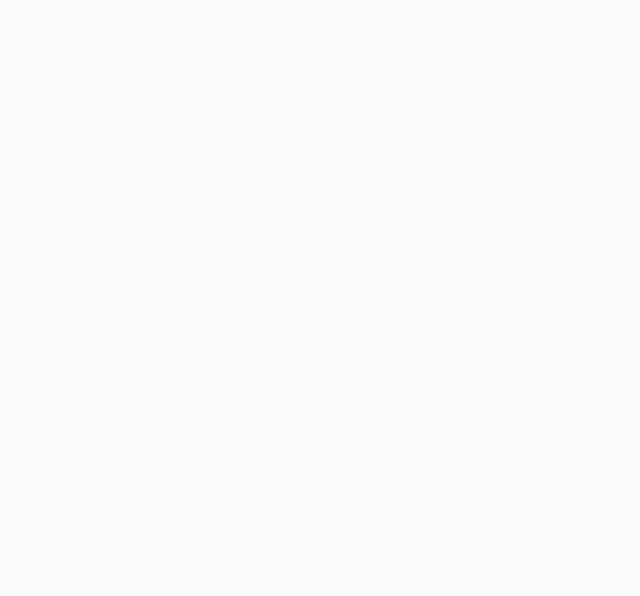
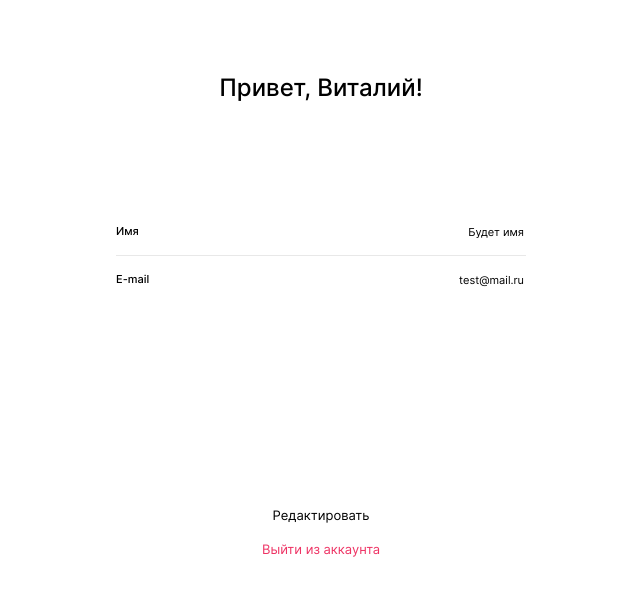
Before and after one commit to sofiapeshekhonova/movies-explorer-frontend, a React (Create React App) app: page /profile in a window 1280 px wide. Before the commit this address had no page. Shown: the top 596 px of the page, without its empty margins (319-959 px from the left). Built offline with nearby package versions, Linux system fonts and the light colour scheme.

Commit message:
level-2: Profile

```diff
--- a/src/components/App/App.jsx
+++ b/src/components/App/App.jsx
@@ -5,6 +5,7 @@ import "./App.scss";
 import Movies from '../Movies/Movies';
 import Register from '../Register/Register';
 import Login from '../Login/Login';
+import Profile from '../Profile/Profile';
 
 function App() {
   return (
@@ -21,7 +22,7 @@ function App() {
            <Route path="/" element={ <Main />} />
            <Route path="/movies" element={ <Movies />} />
             <Route path="/saved-movies" element={ <SavedMovies />} />
-           {/*<Route path="/profile" element={ <Profile />} /> */}
+           <Route path="/profile" element={ <Profile />} />
         {/* <Route path="*" element={<NotFound/>} />  */}
         </Routes>
     </div>
--- /dev/null
+++ b/src/components/Profile/Profile.jsx
@@ -0,0 +1,42 @@
+import {Link} from "react-router-dom";
+import "./Profile.scss";
+
+function Profile() {
+  return (
+    <main className="content">
+      <section className="profile">
+        <h2 className="profile__title">Привет, Виталий!</h2>
+        <form className="form" noValidate>
+        <div className="profile-form__container">
+            <p className="profile-form__title">Имя</p>
+            <input
+              id="name"
+              className="profile-form__input"
+              name="name"
+              type="text"
+              value='Будет имя'
+            />
+        </div>
+        <div className="profile-form__container">
+          <p className="profile-form__title">E-mail</p>
+          <input
+            id="email"
+            className="profile-form__input"
+            name="email"
+            type="email"
+            value='test@mail.ru'
+          />
+        </div>
+          <button className="profile-form__button" type="submit" aria-label="Редактировать информацию о себе">Редактировать</button>
+        </form>
+        <Link to="/" className="profile__link">
+          <button className="profile__button" type="submit" aria-label="">
+            Выйти из аккаунта
+          </button>
+        </Link>
+      </section>
+    </main>
+  );
+}
+
+export default Profile;
--- /dev/null
+++ b/src/components/Profile/Profile.scss
@@ -0,0 +1,92 @@
+.profile {
+  max-width: 410px;
+  display: flex;
+  flex-direction: column;
+  align-items: center;
+  padding: 74px 30px 70px;
+  margin: 0 auto;
+  @media screen and (max-width: 768px) {
+    padding: 236px 30px 269px;
+  }
+  @media screen and (max-width: 320px) {
+    padding: 70px 30px 40px;
+    max-width: 260px;
+  }
+}
+
+.profile__title {
+  font-style: normal;
+  font-weight: 500;
+  font-size: 24px;
+  text-align: center;
+  margin: 0 0 106px 0;
+  @media screen and (max-width: 768px) {
+    margin-bottom: 79px;
+  }
+  @media screen and (max-width: 320px) {
+    margin-bottom: 63px;
+  }
+}
+
+.profile-form__container {
+  border-bottom: 1px solid var(--grey-light);
+  margin-top: 17px;
+  font-style: normal;
+  font-weight: 500;
+  font-size: 11px;
+  line-height: 13px;
+  display: flex;
+  justify-content: space-between;
+  padding-bottom: 16px;
+}
+
+.profile-form__container:last-of-type {
+  border: none;
+  padding: 0;
+}
+
+
+.profile-form__title {
+  margin: 0;
+}
+
+.profile-form__input {
+  border: 0;
+  margin: 0;
+  text-align: end;
+}
+
+.profile-form__button {
+  margin: 220px auto 16px;
+  border: none;
+  background-color: transparent;
+  font-style: normal;
+  font-weight: 400;
+  font-size: 13px;
+  text-align: center;
+  padding: 0;
+  cursor: pointer;
+  @media screen and (max-width: 768px) {
+    margin-top: 210px
+  }
+  @media screen and (max-width: 320px) {
+    font-size: 12px;
+    margin-top: 379px
+  }
+}
+
+.profile__button {
+  cursor: pointer;
+  font-style: normal;
+  font-weight: 400;
+  font-size: 13px;
+  text-align: center;
+  border: none;
+  background-color: transparent;
+  color: var(--pink);
+  margin: 0;
+  padding: 0;
+  @media screen and (max-width: 320px) {
+    font-size: 12px;
+  }
+}
--- a/src/components/Register/Register.jsx
+++ b/src/components/Register/Register.jsx
@@ -18,10 +18,10 @@ function Register() {
         <div className="form__container">
           <p className="form__title">Имя</p>
           <input
-            id="email"
+            id="name"
             className="form__input"
-            name="email"
-            type="email"
+            name="name"
+            type="text"
             required
           />
           <span className="form__text-error">ошибка</span>
```
